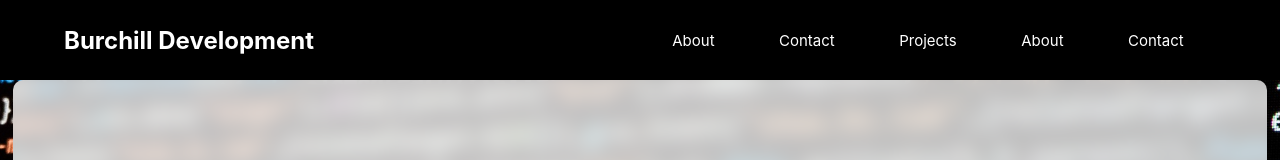
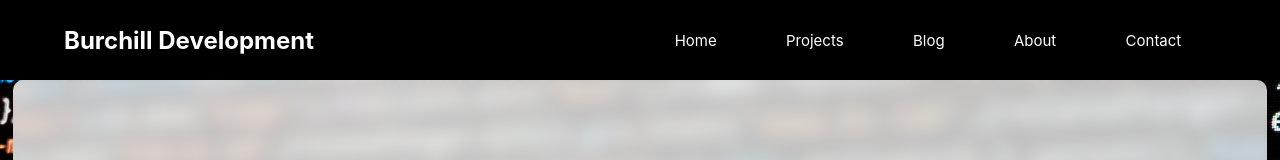
Before and after one commit to jarodburchill/burchill-development, a React (Create React App) app: page / in a window 1280 px wide. Shown: the top 160 px of the page. Built offline with nearby package versions, Linux system fonts and the light colour scheme.

Commit message:
Added links

```diff
--- a/src/components/App.jsx
+++ b/src/components/App.jsx
@@ -43,9 +43,9 @@
           bg={theme.primary}
           fg={theme.secondary}
         >
-          <a href="#about">About</a>
-          <a href="#contact">Contact</a>
+          <a href="#home">Home</a>
           <a href="#projects">Projects</a>
+          <a href="#blog">Blog</a>
           <a href="#about">About</a>
           <a href="#contact">Contact</a>
         </Navbar>
```
